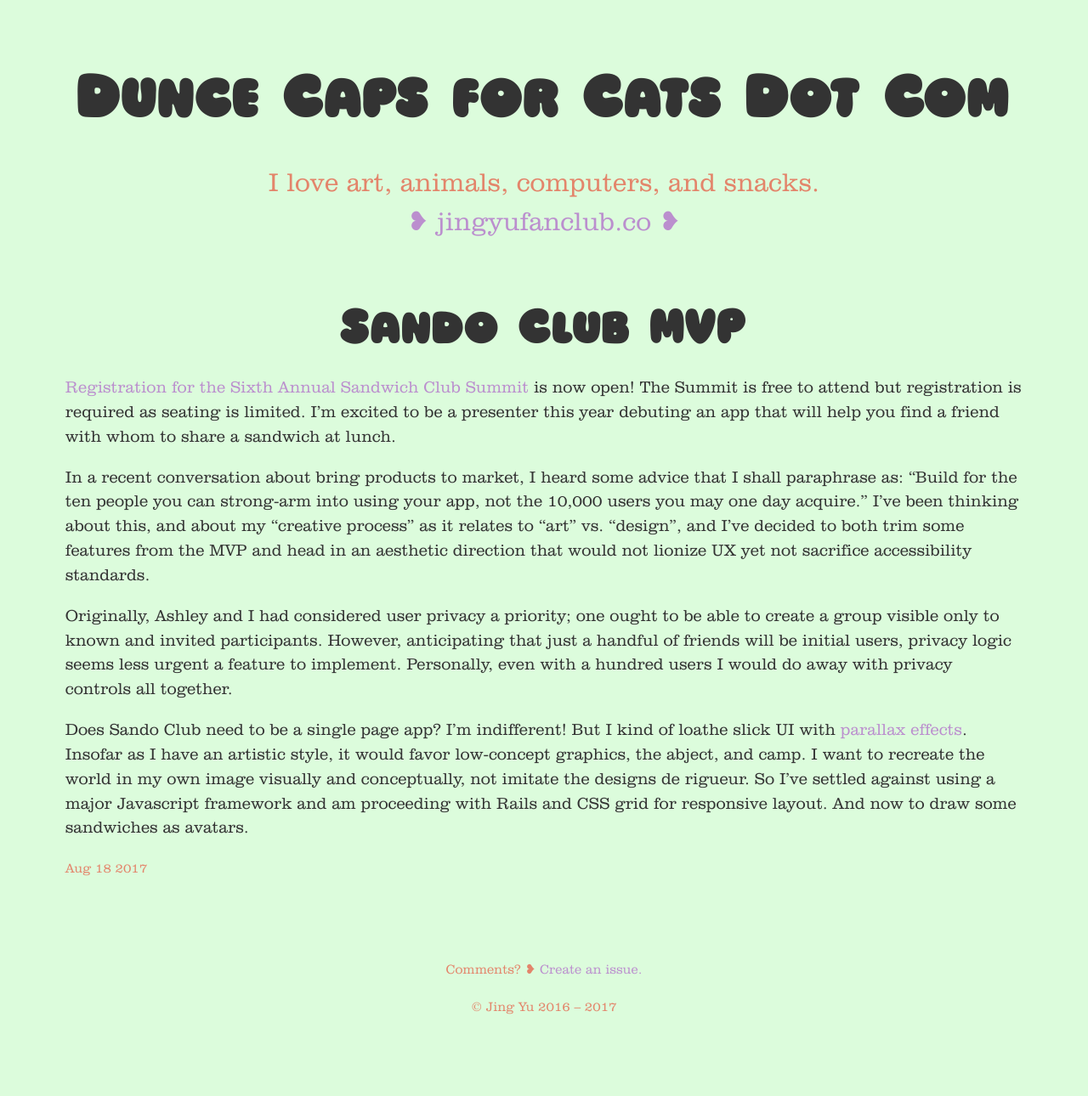
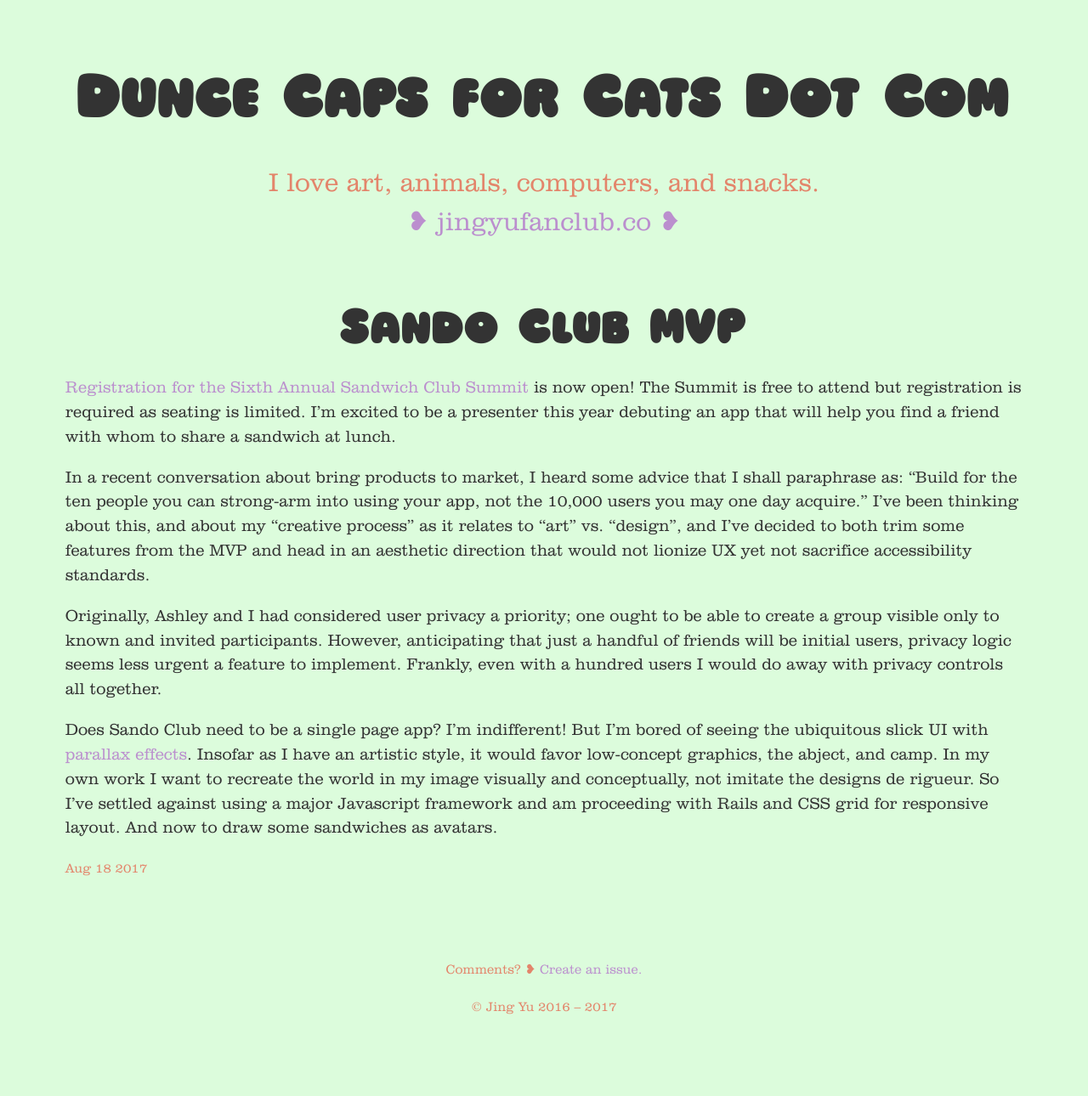
Before and after one commit to jingyufanclub/bloggo, a Jekyll site: the page built from _posts/2017-08-18-sando-club-mvp.md, in a window 1280 px wide. Shown: the whole page at 85% size. Built offline with Jekyll 4.4.1, drawn with Linux system fonts in a browser that asks for light colours.

Commit message:
edit post

```diff
--- a/_posts/2017-08-18-sando-club-mvp.md
+++ b/_posts/2017-08-18-sando-club-mvp.md
@@ -6,6 +6,6 @@ title: Sando Club MVP
 
 In a recent conversation about bring products to market, I heard some advice that I shall paraphrase as: "Build for the ten people you can strong-arm into using your app, not the 10,000 users you may one day acquire." I've been thinking about this, and about my "creative process" as it relates to "art" vs. "design", and I've decided to both trim some features from the MVP and head in an aesthetic direction that would not lionize UX yet not sacrifice accessibility standards.
 
-Originally, Ashley and I had considered user privacy a priority; one ought to be able to create a group visible only to known and invited participants. However, anticipating that just a handful of friends will be initial users, privacy logic seems less urgent a feature to implement. Personally, even with a hundred users I would do away with privacy controls all together.
+Originally, Ashley and I had considered user privacy a priority; one ought to be able to create a group visible only to known and invited participants. However, anticipating that just a handful of friends will be initial users, privacy logic seems less urgent a feature to implement. Frankly, even with a hundred users I would do away with privacy controls all together.
 
-Does Sando Club need to be a single page app? I'm indifferent! But I kind of loathe slick UI with [parallax effects]({{ site.baseurl }}/astute-readers/). Insofar as I have an artistic style, it would favor low-concept graphics, the abject, and camp. I want to recreate the world in my own image visually and conceptually, not imitate the designs de rigueur. So I've settled against using a major Javascript framework and am proceeding with Rails and CSS grid for responsive layout. And now to draw some sandwiches as avatars.
+Does Sando Club need to be a single page app? I'm indifferent! But I'm bored of seeing the ubiquitous slick UI with [parallax effects]({{ site.baseurl }}/astute-readers/). Insofar as I have an artistic style, it would favor low-concept graphics, the abject, and camp. In my own work I want to recreate the world in my image visually and conceptually, not imitate the designs de rigueur. So I've settled against using a major Javascript framework and am proceeding with Rails and CSS grid for responsive layout. And now to draw some sandwiches as avatars.
```
